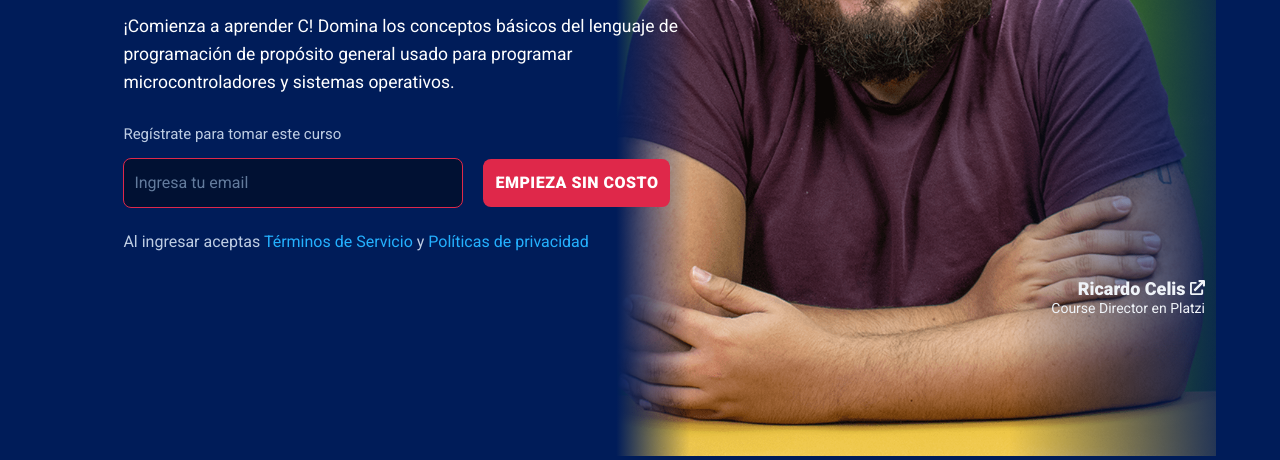
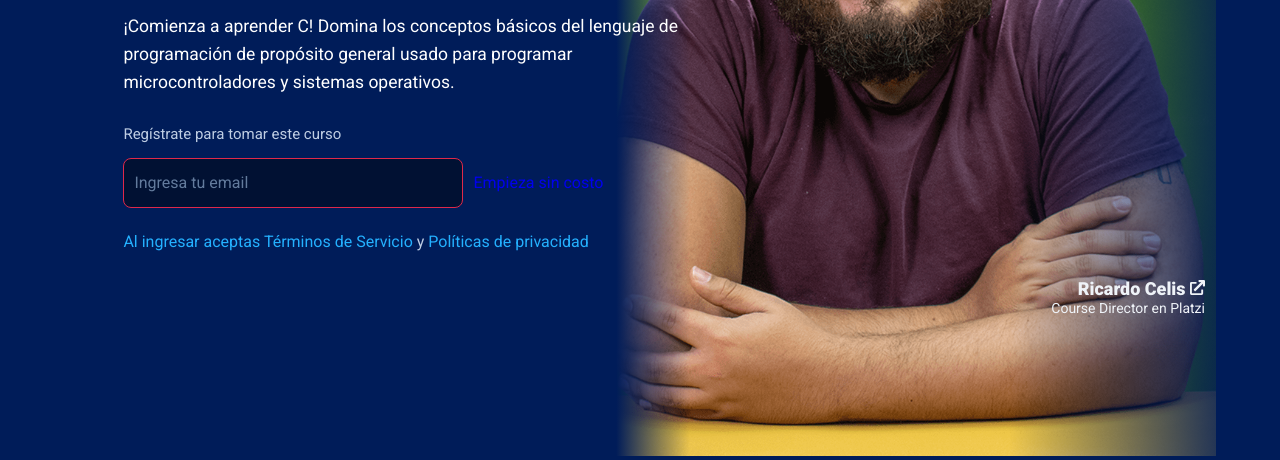
Before and after one commit to Rencas1207/repo-prueba, a website: page index.html in a window 1280 px wide. Shown: the part 344-804 px from the top of the page. Drawn offline with Linux system fonts and the light colour scheme.

Commit message:
Update index.html

```diff
--- a/index.html
+++ b/index.html
@@ -169,7 +169,7 @@
                   name="email"
                 />
               </div>
-              <button class="form-btn" type="submit">Empieza sin costo</button>
+              <a class="form-btn" href="formulario.html">Empieza sin costo</button>
             </div>
           </form>
           <p class="hero-form-terminos">
```
